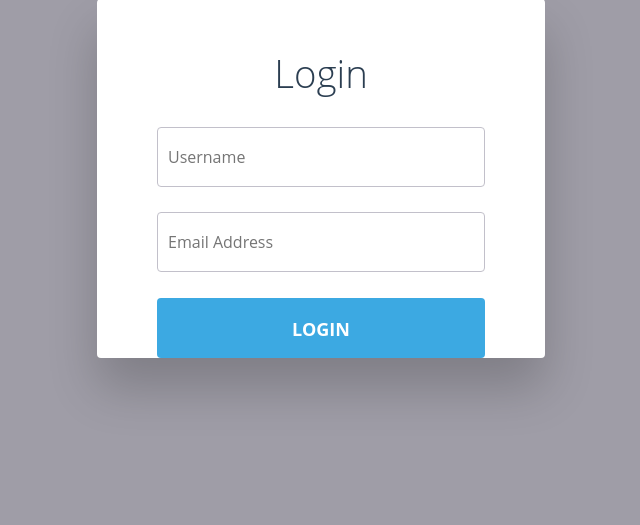
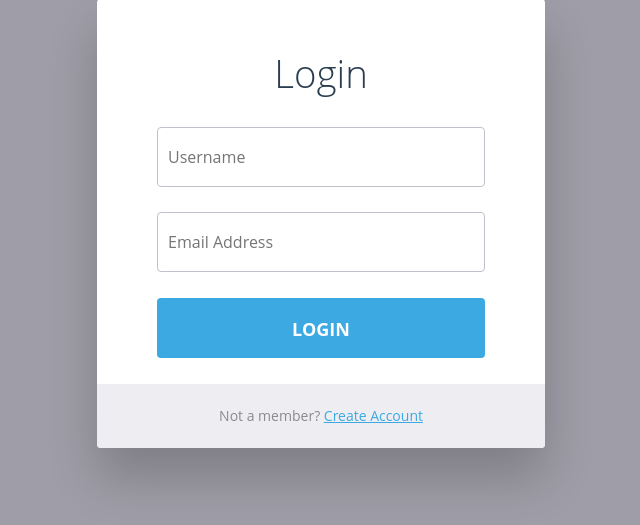
Before and after one commit to pedrozau/mimoso, a Python web app: template vite/blueprint/webui/templates/index.html in a window 1280 px wide. Shown: the part 31-556 px from the top of the page, without its empty margins (319-959 px from the left). Run offline with Jinja, Linux system fonts and the light colour scheme; the template is opened without the code that fills it, so the values that code supplies are empty; some libraries are stand-ins or nearby versions.

Commit message:
alteration in index

```diff
--- a/vite/blueprint/webui/templates/index.html
+++ b/vite/blueprint/webui/templates/index.html
@@ -178,6 +178,9 @@ input[type="submit"]:hover {
     <input type="submit" id="login" value="Login">
     </p>
   </form>
+  <div id="create-account-wrap">
+    <p>Not a member? <a href="#">Create Account</a><p>
+  </div><!--create-account-wrap-->
 
 </div><!--login-form-wrap-->
 <!-- partial -->
```
